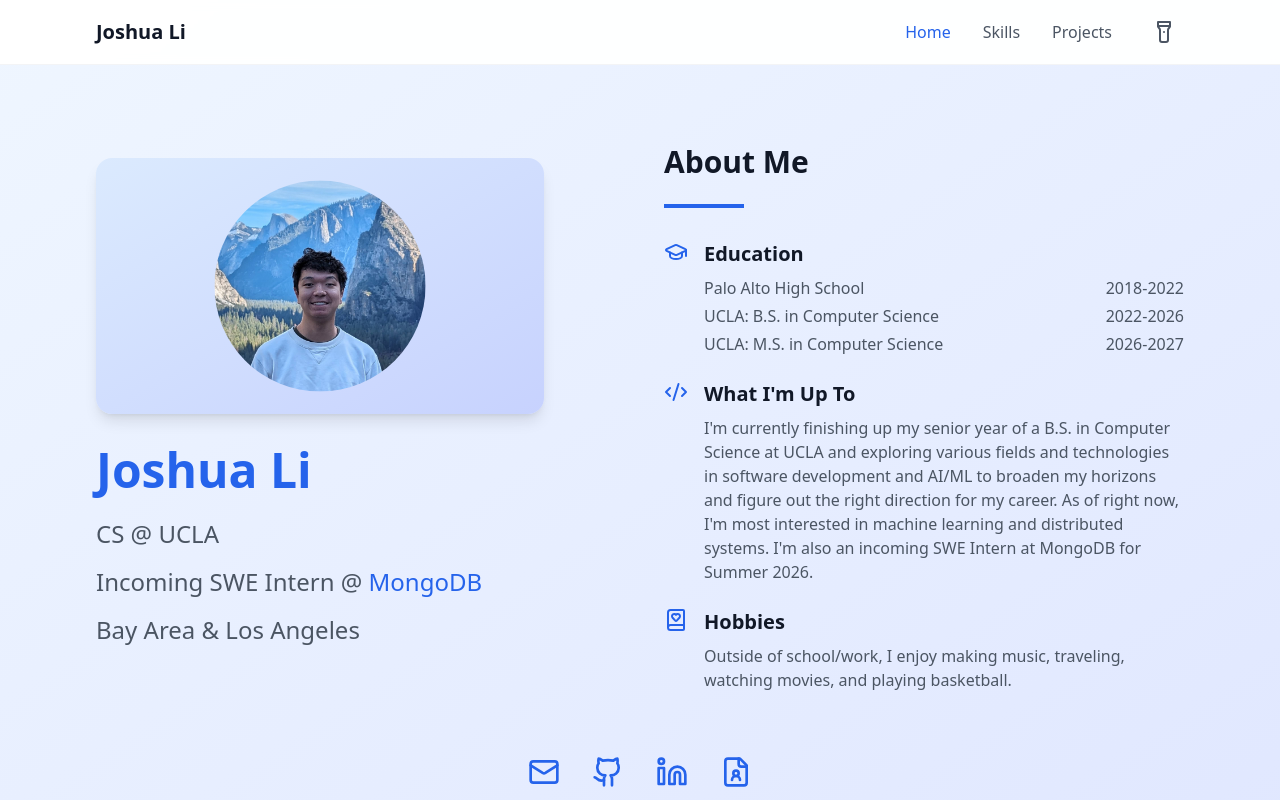
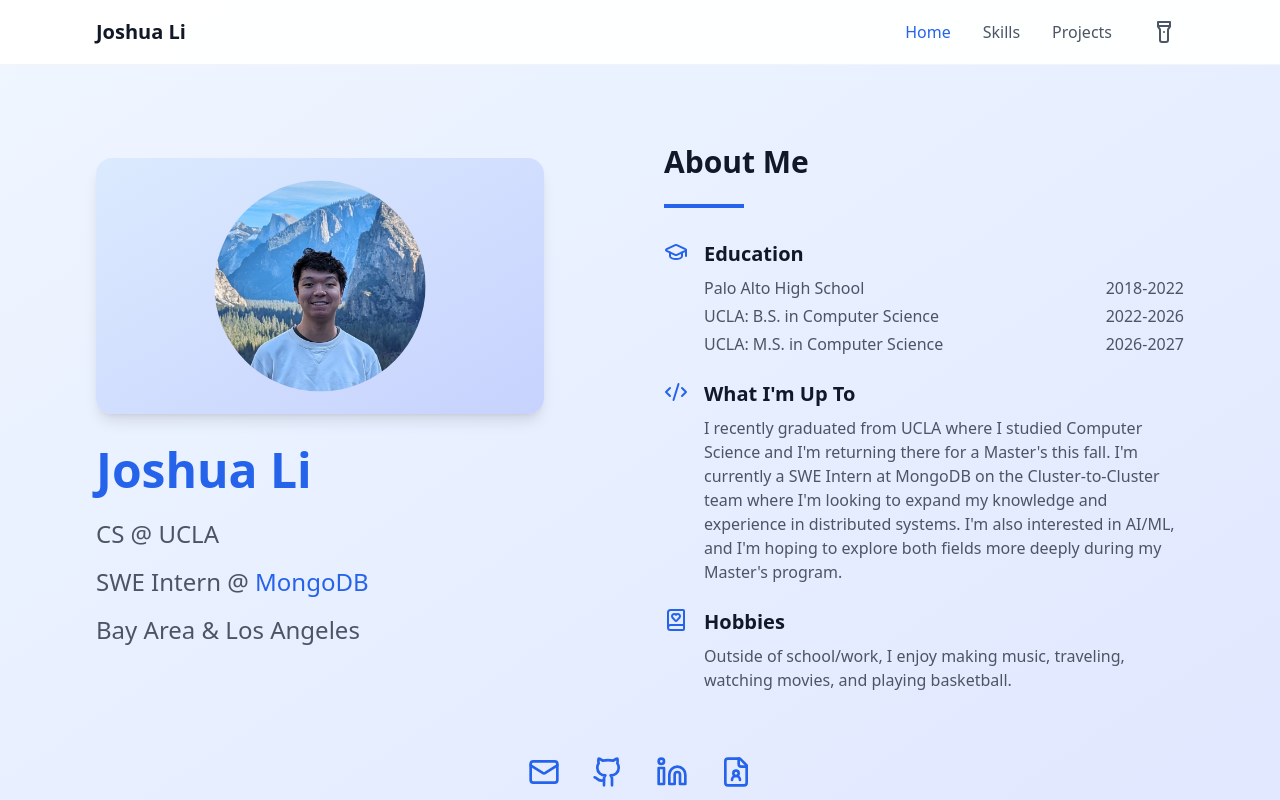
Before and after one commit to joshuali3110/joshuali3110.github.io, a React (Vite) app: page / in a window 1280 px wide. Shown: the top 800 px of the page. Built offline with nearby package versions, Linux system fonts and the light colour scheme.

Commit message:
update bio and employment information

```diff
--- a/src/App.tsx
+++ b/src/App.tsx
@@ -494,7 +494,7 @@ function App() {
                   CS @ UCLA
                 </p>
                 <p className="text-xl sm:text-2xl text-gray-600 dark:text-gray-300 mb-4">
-                  Incoming SWE Intern @{" "}
+                  SWE Intern @{" "}
                     <a
                       href="https://www.mongodb.com/"
                       target="_blank"
@@ -573,13 +573,13 @@ function App() {
                       What I'm Up To
                     </h3>
                     <p className="text-gray-600 dark:text-gray-300">
-                      I'm currently finishing up my senior year of a B.S. in
-                      Computer Science at UCLA and exploring various fields
-                      and technologies in software development and AI/ML to
-                      broaden my horizons and figure out the right direction
-                      for my career. As of right now, I'm most interested in
-                      machine learning and distributed systems. I'm also an
-                      incoming SWE Intern at MongoDB for Summer 2026.
+                      I recently graduated from UCLA where I studied Computer
+                      Science and I'm returning there for a Master's
+                      this fall. I'm currently a SWE Intern at MongoDB
+                      on the Cluster-to-Cluster team where I'm looking to expand
+                      my knowledge and experience in distributed systems.
+                      I'm also interested in AI/ML, and I'm hoping to explore
+                      both fields more deeply during my Master's program.
                     </p>
                   </div>
                 </div>
```
